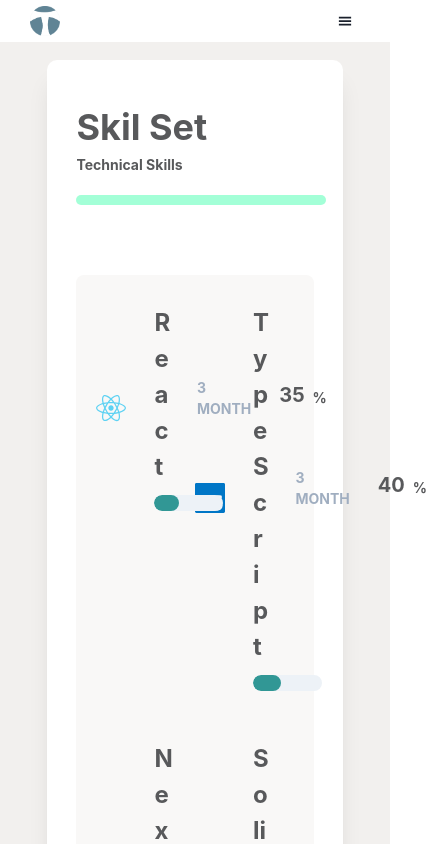
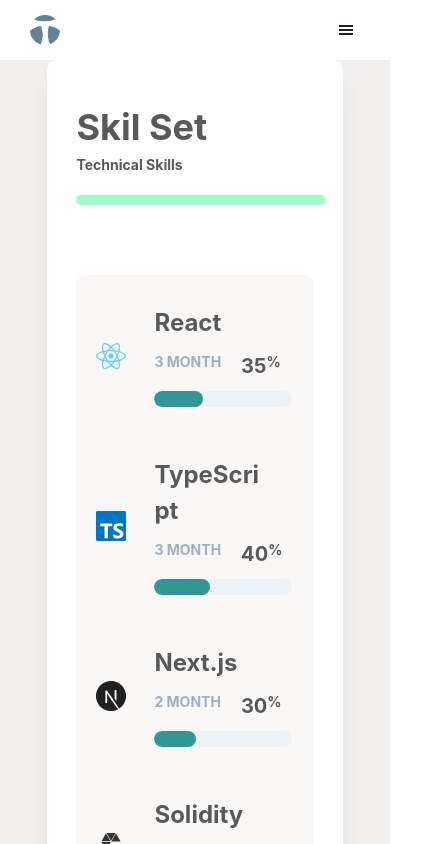
Before and after one commit to takaya-okamoto/okamoto-takaya.github.io, a Next.js app: page /resume in a window 390 px wide. Shown: the top 844 px of the page, 427 px wide, since content can reach past the window. Built offline with nearby package versions, Linux system fonts and the light colour scheme.

Commit message:
fix: Skilset responsive

```diff
--- a/components/header.tsx
+++ b/components/header.tsx
@@ -37,7 +37,7 @@
       w="100vh"
       position={'fixed'}
       zIndex={'100'}
-      pt={'5px'} pb={'5px'}
+      pt={'10px'} pb={'10px'}
       bgColor={'#fff'}
       display={{ base: "block", md: 'none'}}
      >
@@ -51,7 +51,7 @@
           <IconButton
             aria-label="menu"
             icon={<GiHamburgerMenu />}
-            size='sm'
+            size='md'
             variant={'unstyled'}
             onClick={onOpen}
           />
--- a/components/mainArea/connection.tsx
+++ b/components/mainArea/connection.tsx
@@ -1,7 +1,7 @@
 import { Box, Text, HStack, Image, VStack, Link } from "@chakra-ui/react";
 
-type IsDissableType = {
-  isDissable: boolean;
+export type IsDissableType = {
+  isDissable: boolean | undefined;
 };
 
 export function Connection(props: IsDissableType): JSX.Element {
--- a/components/mainArea/worksComponent.tsx
+++ b/components/mainArea/worksComponent.tsx
@@ -5,7 +5,7 @@
 
 export function WorksComponent():JSX.Element {
   return (
-    <Box p="40px 0"  mt={['15%', '10%', '5%']}>
+    <Box p="40px 0">
       <Text fontWeight="bold" fontSize={["3xl", "4xl", "4xl"]} color="#58595b">My Works</Text>
       <Text pb="20px" fontWeight="bold" fontSize="sm" color="#58595b">Some Of My Project</Text>
       <Line />
--- /dev/null
+++ b/components/resumeArea/resumeComponent.tsx
@@ -0,0 +1,17 @@
+import { Text, Button, Box } from '@chakra-ui/react'
+import { Line } from '../../components/line/line'
+import { Tech } from '../../components/resumeArea/tech'
+import { TimeLine } from '../../components/resumeArea/timeLine'
+
+
+export function ResumeComponent() :JSX.Element {
+  return (
+    <>
+      <Text fontWeight="bold" fontSize="4xl" color="#58595b">Skil Set</Text>
+      <Text pb="20px" fontWeight="bold" fontSize="sm" color="#58595b">Technical Skills</Text>
+      <Line />
+      <Tech />
+      <TimeLine />
+    </>
+  )
+}
--- a/components/resumeArea/skil.tsx
+++ b/components/resumeArea/skil.tsx
@@ -1,4 +1,4 @@
-import { Text, HStack, Box, Progress, Link } from '@chakra-ui/react'
+import { Text, HStack, Box, Progress, Link, Flex } from '@chakra-ui/react'
 import { techDatatype } from './techData'
 
 export function SkilSet(props:techDatatype):JSX.Element {
@@ -12,14 +12,14 @@
           </Link>
         </Box>
         <Box w="70%">
-          <HStack>
-          <Box w="50%">
-            <Text fontWeight="bold" fontSize="2xl" color="#58595b" pb="10px" pr="20px">{props.name}</Text>
-          </Box>
-            <Text fontWeight="bold" fontSize="sm" color="gray.400" pb="5px" pr="20px">{props.learningPeriod}</Text>
-            <Text fontWeight="bold" fontSize="xl" color="#58595b" pb="10px">{props.progress}</Text>
-            <Text fontWeight="bold" fontSize="sm" color="#58595b" pb="5px">%</Text>
-          </HStack>
+          <Flex flexWrap={['wrap', 'nowrap', 'nowrap']}>
+            <Box w={["100%", "50%", "50%"]}>
+              <Text fontWeight="bold" fontSize="2xl" color="#58595b" pb="10px" pr="20px">{props.name}</Text>
+            </Box>
+              <Text fontWeight="bold" fontSize="sm" color="gray.400" pb="5px" pr="20px">{props.learningPeriod}</Text>
+              <Text fontWeight="bold" fontSize="xl" color="#58595b" pb="10px">{props.progress}</Text>
+              <Text fontWeight="bold" fontSize="sm" color="#58595b" pb="5px">%</Text>
+          </Flex>
           <Progress value={props.progress} size='lg' borderRadius="20px" colorScheme='teal' />
         </Box>
       </HStack>
--- a/components/resumeArea/tech.tsx
+++ b/components/resumeArea/tech.tsx
@@ -4,7 +4,7 @@
 
 export function Tech():JSX.Element {
   return (
-    <SimpleGrid columns={2} bg="#f9f8f7" borderRadius="8px" p="30px 20px" mt="70px" mb="70px">
+    <SimpleGrid columns={[1, 2, 2]} bg="#f9f8f7" borderRadius="8px" p="30px 20px" mt="70px" mb="70px">
       {techData.map((data, index) => {
         return (
           <Box key={index}>
--- a/components/resumeArea/timeLine.tsx
+++ b/components/resumeArea/timeLine.tsx
@@ -13,7 +13,6 @@
 export function TimeLine(): JSX.Element {
   return (
     <VerticalTimeline lineColor="#58595B">
-
       <VerticalTimelineElement
         className="vertical-timeline-element--work"
         contentStyle={{ background: "#F9F8F7", color: "#58595b" }}
--- a/pages/index.tsx
+++ b/pages/index.tsx
@@ -6,6 +6,8 @@
 import { Connection } from '../components/mainArea/connection'
 import { WorksComponent } from '../components/mainArea/worksComponent'
 import { SupportComponent } from '../components/support/supportComponent'
+import Resume from './resume'
+import { ResumeComponent } from '../components/resumeArea/resumeComponent'
 
 
 const Home: NextPage = () => {
@@ -16,6 +18,7 @@
       <SelfIntroduction />
       <WorksComponent />
       {/* <SupportComponent /> */}
+      <ResumeComponent />
       <Connection isDissable={false}/>
     </Box>
   )
--- a/pages/resume.tsx
+++ b/pages/resume.tsx
@@ -1,18 +1,19 @@
 import { Text, Button, Box } from '@chakra-ui/react'
+import { useState } from 'react'
 import { Line } from '../components/line/line'
-import { Connection } from '../components/mainArea/connection'
+import { Connection, IsDissableType } from '../components/mainArea/connection'
+import { ResumeComponent } from '../components/resumeArea/resumeComponent'
 import { Tech } from '../components/resumeArea/tech'
 import { TimeLine } from '../components/resumeArea/timeLine'
 
-export default function Resume():JSX.Element {
+export default function Resume(props:IsDissableType):JSX.Element {
+
+  const [dissable, setDissable] = useState<boolean | undefined>()
+
   return (
-    <Box p="40px 10%"  mt={['15%', '10%', '5%']}>
-      <Text fontWeight="bold" fontSize="4xl" color="#58595b">Skil Set</Text>
-      <Text pb="20px" fontWeight="bold" fontSize="sm" color="#58595b">Technical Skills</Text>
-      <Line />
-      <Tech />
-      <TimeLine />
-      <Connection isDissable={false}/>
+    <Box p="40px 10%" mt={['15%', '10%', '5%']}>
+      <ResumeComponent />
+      <Connection isDissable={dissable}/>
     </Box>
   )
 }
--- a/pages/works.tsx
+++ b/pages/works.tsx
@@ -4,7 +4,7 @@
 
 export default function Works():JSX.Element {
   return (
-    <Box p="0 10%">
+    <Box p="0 10%"  mt={['15%', '10%', '5%']}>
       <WorksComponent />
       <Connection isDissable={false}/>
     </Box>
```
